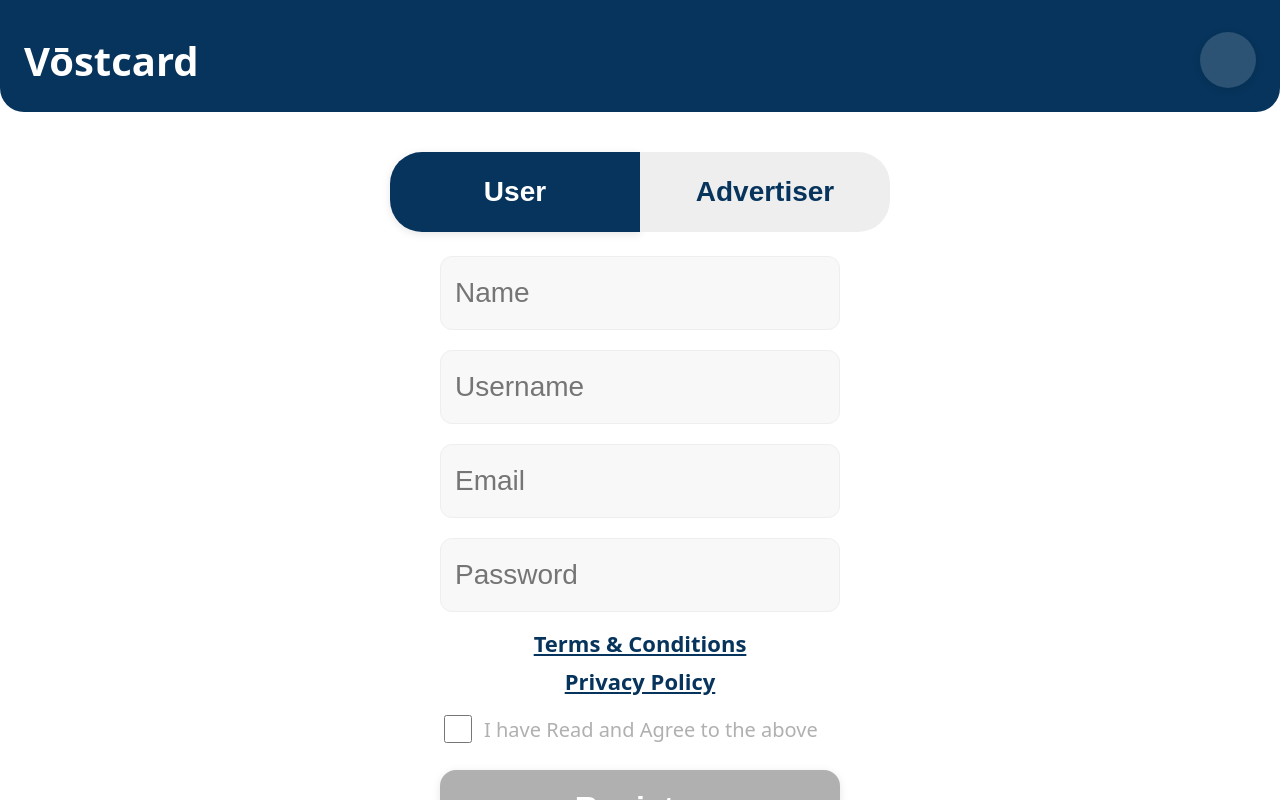
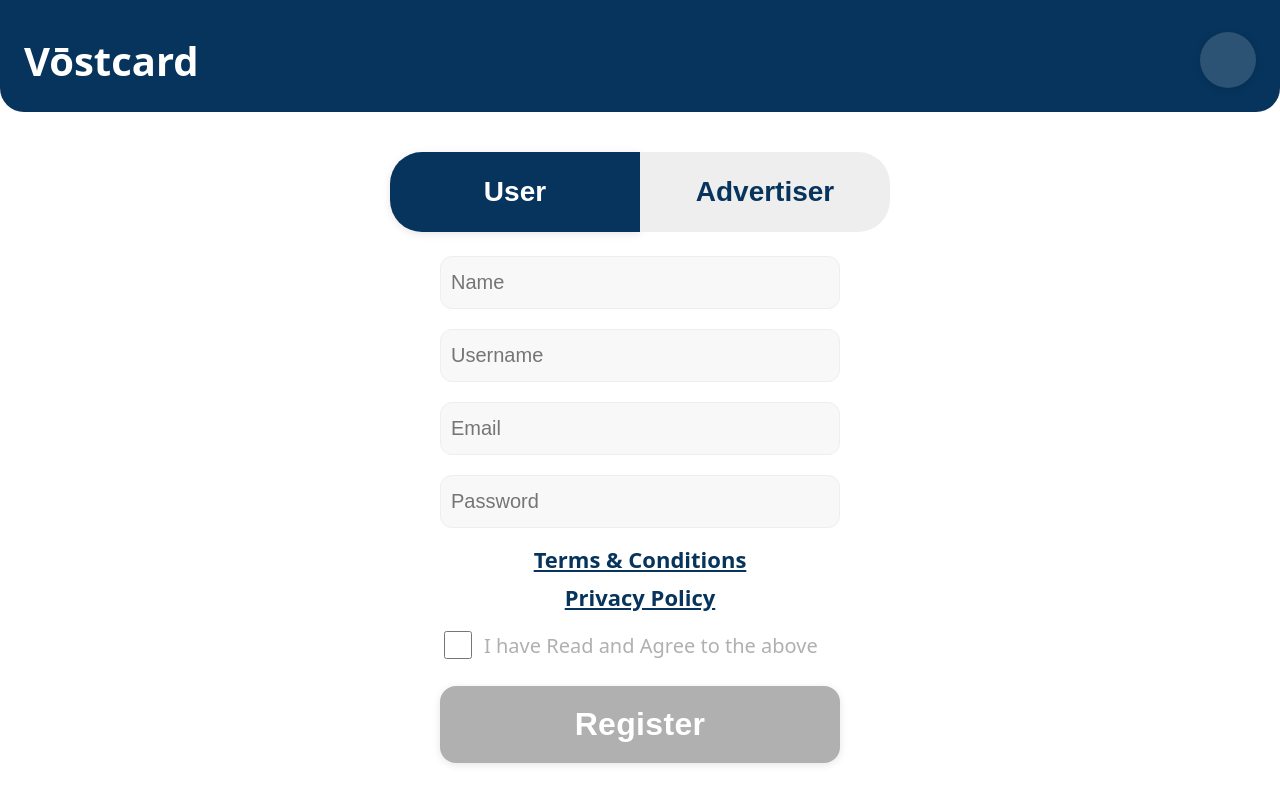
Before and after one commit to Vostcard-app/web-app, a React (Vite) app: page /register in a window 1280 px wide. Built offline with nearby package versions, Linux system fonts and the light colour scheme; no server answers.

Commit message:
Ready for Netlify deploy

```diff
--- a/src/pages/RegistrationPage.tsx
+++ b/src/pages/RegistrationPage.tsx
@@ -299,8 +299,8 @@ export default function RegistrationPage() {
 const inputStyle = {
   width: '100%',
   marginBottom: 20,
-  fontSize: 28,
-  padding: '20px 14px',
+  fontSize: 20,
+  padding: '14px 10px',
   borderRadius: 12,
   border: '1px solid #eee',
   background: '#f8f8f8',
```
